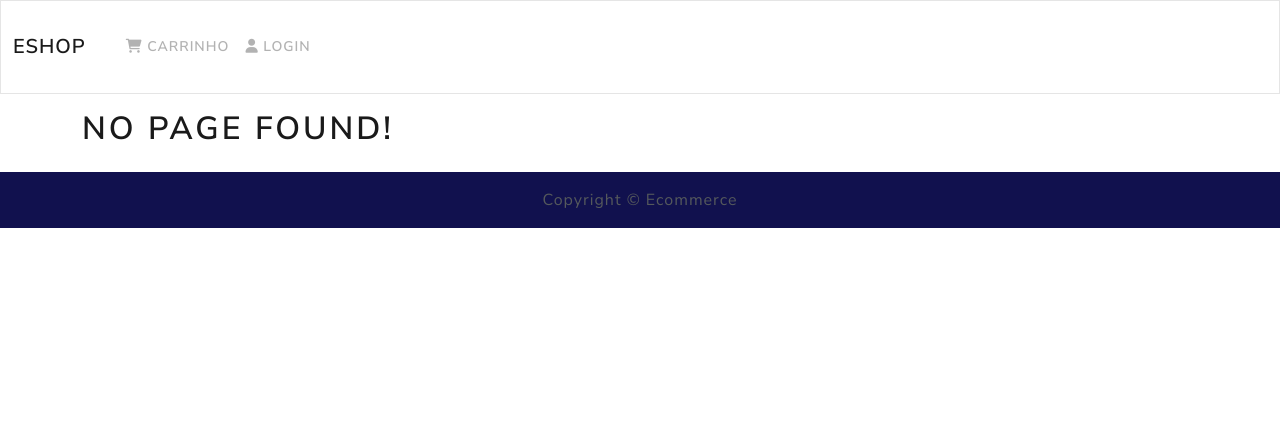
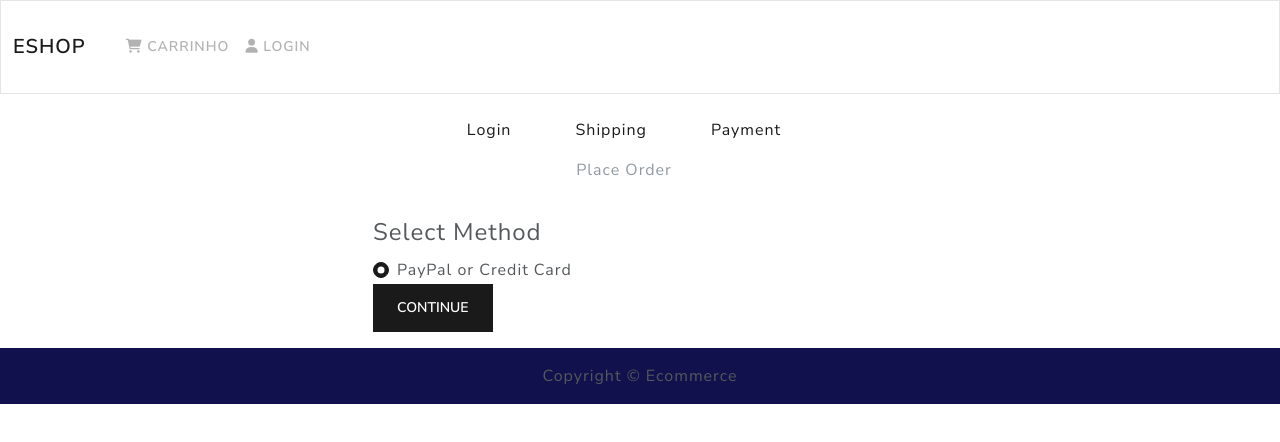
Before and after one commit to odinSanliveira/ECommerce, a React (Create React App) app in the folder frontend/: page /payment in a window 1280 px wide. Shown: the top 442 px of the page. Built offline with nearby package versions, Linux system fonts and the light colour scheme.

Commit message:
payment screen working

```diff
--- a/frontend/src/App.js
+++ b/frontend/src/App.js
@@ -8,7 +8,7 @@
 import RegisterScreen from './screens/RegisterScreen'
 import ProfileScreen from './screens/ProfileScreen'
 import ShippingScreen from './screens/ShippingScreen'
-// import PaymentScreen from './screens/PaymentScreen'
+import PaymentScreen from './screens/PaymentScreen'
 // import PlaceOrderScreen from './screens/PlaceOrderScreen'
 // import OrderScreen from './screens/OrderScreen'
 // import UserListScreen from './screens/UserListScreen'
@@ -36,9 +36,9 @@
             <Route path='/login' element={<LoginScreen/>} />
             <Route path='/register' element={<RegisterScreen/>} />
             <Route path='/profile' element={<ProfileScreen/>} />
+            <Route path='/payment' element={<PaymentScreen/>} />
             {/* <Route path='/placeorder' component={PlaceOrderScreen} />
             <Route path='/order/:id' component={OrderScreen} />
-            <Route path='/payment' component={PaymentScreen} />
 
             <Route path='/admin/userlist' component={UserListScreen} />
             <Route path='/admin/user/:id/edit' component={UserEditScreen} />
--- /dev/null
+++ b/frontend/src/screens/PaymentScreen.js
@@ -0,0 +1,58 @@
+import React, { useState, useEffect } from 'react'
+import { Form, Button, Col } from 'react-bootstrap'
+import { useDispatch, useSelector } from 'react-redux'
+import FormContainer from '../components/FormContainer'
+import CheckoutSteps from '../components/CheckoutSteps'
+import { savePaymentMethod } from '../actions/cartActions'
+import { useNavigate } from 'react-router-dom'
+
+function PaymentScreen() {
+
+    const cart = useSelector(state => state.cart)
+    const { shippingAddress } = cart
+
+    const dispatch = useDispatch()
+    const history = useNavigate();
+
+    const [paymentMethod, setPaymentMethod] = useState('PayPal')
+
+    if (!shippingAddress.address) {
+        history('/shipping')
+    }
+
+    const submitHandler = (e) => {
+        e.preventDefault()
+        dispatch(savePaymentMethod(paymentMethod))
+        history('/placeorder')
+    }
+
+    return (
+        <FormContainer>
+            <CheckoutSteps step1 step2 step3 />
+
+            <Form onSubmit={submitHandler}>
+                <Form.Group>
+                    <Form.Label as='legend'>Select Method</Form.Label>
+                    <Col>
+                        <Form.Check
+                            type='radio'
+                            label='PayPal or Credit Card'
+                            id='paypal'
+                            name='paymentMethod'
+                            checked
+                            onChange={(e) => setPaymentMethod(e.target.value)}
+                        >
+
+                        </Form.Check>
+                    </Col>
+                </Form.Group>
+
+                <Button type='submit' variant='primary'>
+                    Continue
+                </Button>
+            </Form>
+        </FormContainer>
+    )
+}
+
+export default PaymentScreen
```
